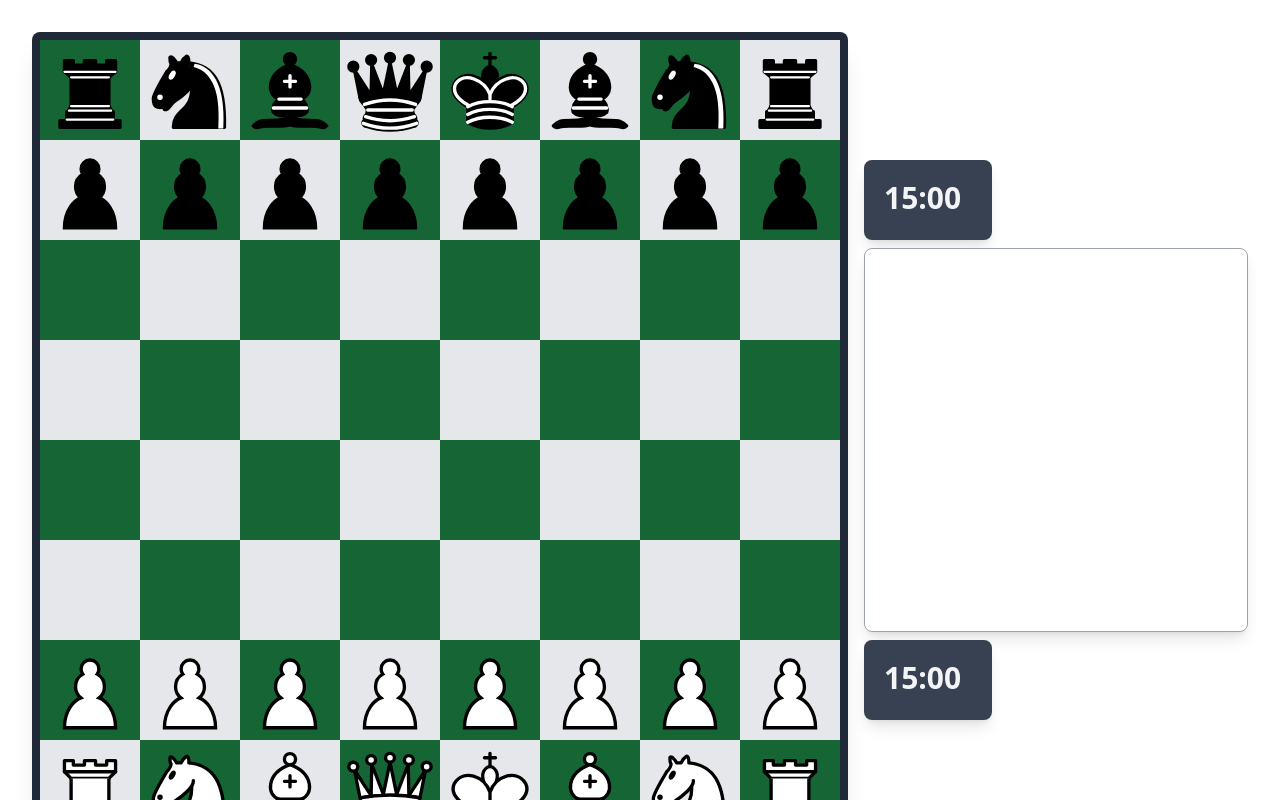
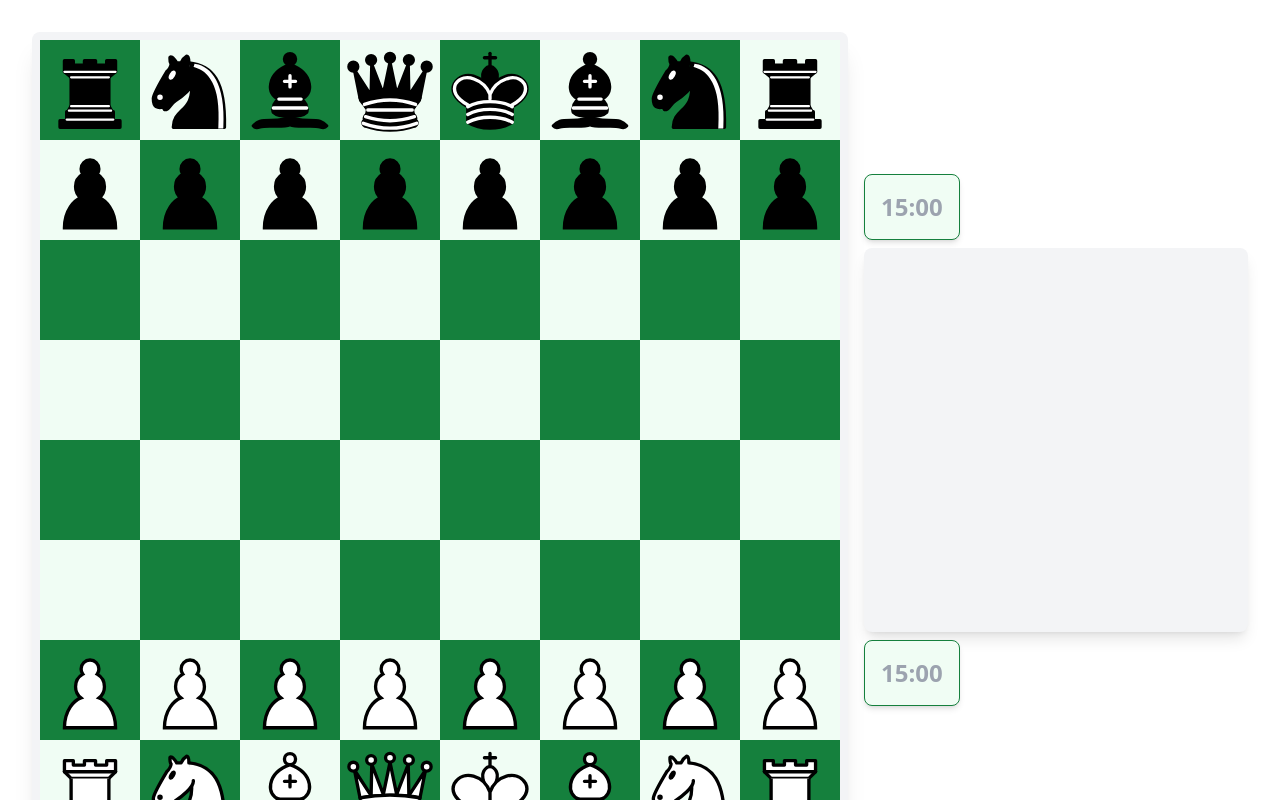
Before and after one commit to rahulragidev/my-board, a Next.js app: page / in a window 1280 px wide. Built offline with nearby package versions, Linux system fonts and the light colour scheme.

Commit message:
board design

```diff
--- a/components/Board.js
+++ b/components/Board.js
@@ -179,7 +179,7 @@ const Board = () => {
     <Suspense fallback={<div>Loading...</div>}>
       <div className="flex flex-col lg:flex-row justify-center items-center w-full h-full p-4 gap-4">
         <motion.div
-          className="grid grid-cols-8 mt-4 mb-4 bg-gray-800 p-2 rounded-lg shadow-xl"
+          className="grid grid-cols-8 mt-4 mb-4 bg-gray-100 p-2 rounded-lg shadow-xl"
           initial={{ opacity: 0 }}
           animate={{ opacity: 1 }}
           transition={{ duration: 0.5 }}
--- a/components/ChessClock.js
+++ b/components/ChessClock.js
@@ -27,10 +27,10 @@ const ChessClock = ({ isActive, time, setTime }) => {
       initial={{ scale: 0.8, opacity: 0 }}
       animate={{ scale: 1, opacity: 1 }}
       transition={{ duration: 0.5 }}
-      className={`rounded-lg p-2 md:p-4 shadow-lg text-lg md:text-2xl lg:text-3xl font-bold border-4 w-32 h-20 ${
+      className={`rounded-lg p-2 md:p-4 shadow-md  w-1/4 text-md md:text-xl lg:text-2xl font-semibold border ${
         isActive
-          ? "text-orange-500 bg-black border-orange-500"
-          : "text-gray-100 bg-gray-700 border-gray-700"
+          ? "text-gray-100 bg-green-700 border-green-50"
+          : "text-gray-400 bg-green-50 border-green-700"
       } transition-colors duration-500 ease-in-out transform hover:scale-105`}
     >
       {formatTime(time)}
--- a/components/GameHistory.js
+++ b/components/GameHistory.js
@@ -37,17 +37,17 @@ const GameHistory = ({ history }) => {
 
   return (
     <motion.div
-      className="game-history w-96 h-96 mx-auto mt-8 p-4 border border-gray-400 rounded-lg shadow-lg overflow-y-scroll bg-white"
+      className="game-history w-96 h-96 mx-auto mt-2 p-1 rounded-lg shadow-lg overflow-y-scroll bg-gray-100"
       initial="hidden"
       animate="visible"
       transition={{ staggerChildren: 0.1 }}
     >
-      <ul className="list-none space-y-2">
+      <ul className="list-none space-y-1">
         {formatHistory().map(({ moveNumber, whiteMove, blackMove }, index) => (
           <motion.li
             key={moveNumber}
             className={`flex items-center justify-between px-2 py-1 rounded ${
-              index === history.length / 2 - 1 ? "bg-blue-200" : ""
+              index === history.length / 2 - 1 ? "bg-green-700" : ""
             }`}
             variants={listItemVariants}
           >
--- a/components/Square.js
+++ b/components/Square.js
@@ -8,7 +8,7 @@ const Square = memo(
       return (file + rank) % 2 === 1;
     }, [position]);
 
-    const bgColor = isBlackSquare ? "bg-green-800" : "bg-gray-200";
+    const bgColor = isBlackSquare ? "bg-green-700" : "bg-green-50";
     const hoverEffect = "hover:bg-opacity-75 transition duration-300";
 
     return (
```
